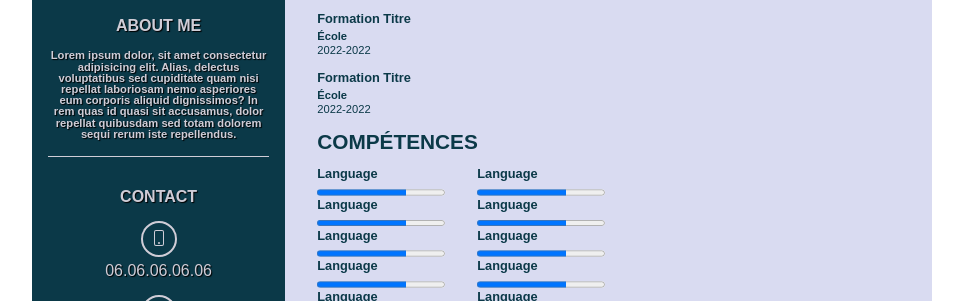
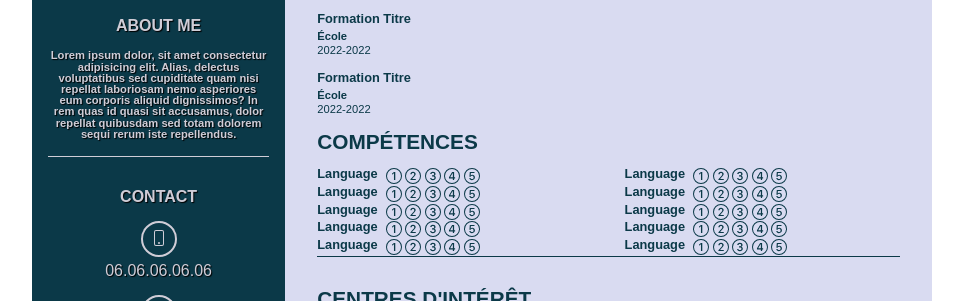
Before and after one commit to Maxime-Serrurier/maxime-serrurier.github.io, a plain HTML site: page index.html in a window 1280 px wide. Shown: the part 279-580 px from the top of the page, without its empty margins (158-1121 px from the left). Drawn offline with Linux system fonts and the light colour scheme.

Commit message:
CSS skills

```diff
--- a/index.html
+++ b/index.html
@@ -89,56 +89,116 @@
                 <h4 class="main__title">compétences</h4>
                 <div class="skills__bloc">
                     <div class="skills__section">
-                        <div>
+                        <div class="skills__progress">
                             <h5 class="main__h5">Language</h5>
-                            <progress value="70" max="100">70 %</progress>
+                            <div class="skills__progress-bar">
+                                <img src="./images/1-circle.svg" alt="1">
+                                <img src="./images/2-circle.svg" alt="2">
+                                <img src="./images/3-circle.svg" alt="3">
+                                <img src="./images/4-circle.svg" alt="4">
+                                <img src="./images/5-circle.svg" alt="5">
+                            </div>
                         </div>
 
-                        <div>
+                        <div class="skills__progress">
                             <h5 class="main__h5">Language</h5>
-                            <progress value="70" max="100">70 %</progress>
+                            <div class="skills__progress-bar">
+                                <img src="./images/1-circle.svg" alt="1">
+                                <img src="./images/2-circle.svg" alt="2">
+                                <img src="./images/3-circle.svg" alt="3">
+                                <img src="./images/4-circle.svg" alt="4">
+                                <img src="./images/5-circle.svg" alt="5">
+                            </div>
                         </div>
 
-                        <div>
+                        <div class="skills__progress">
                             <h5 class="main__h5">Language</h5>
-                            <progress value="70" max="100">70 %</progress>
+                            <div class="skills__progress-bar">
+                                <img src="./images/1-circle.svg" alt="1">
+                                <img src="./images/2-circle.svg" alt="2">
+                                <img src="./images/3-circle.svg" alt="3">
+                                <img src="./images/4-circle.svg" alt="4">
+                                <img src="./images/5-circle.svg" alt="5">
+                            </div>
                         </div>
 
-                        <div>
+                        <div class="skills__progress">
                             <h5 class="main__h5">Language</h5>
-                            <progress value="70" max="100">70 %</progress>
+                            <div class="skills__progress-bar">
+                                <img src="./images/1-circle.svg" alt="1">
+                                <img src="./images/2-circle.svg" alt="2">
+                                <img src="./images/3-circle.svg" alt="3">
+                                <img src="./images/4-circle.svg" alt="4">
+                                <img src="./images/5-circle.svg" alt="5">
+                            </div>
                         </div>
 
-                        <div>
+                        <div class="skills__progress">
                             <h5 class="main__h5">Language</h5>
-                            <progress value="70" max="100">70 %</progress>
+                            <div class="skills__progress-bar">
+                                <img src="./images/1-circle.svg" alt="1">
+                                <img src="./images/2-circle.svg" alt="2">
+                                <img src="./images/3-circle.svg" alt="3">
+                                <img src="./images/4-circle.svg" alt="4">
+                                <img src="./images/5-circle.svg" alt="5">
+                            </div>
                         </div>
                     </div>
 
                     <div class="skills__section">
-                        <div>
+                        <div class="skills__progress">
                             <h5 class="main__h5">Language</h5>
-                            <progress value="70" max="100">70 %</progress>
+                            <div class="skills__progress-bar">
+                                <img src="./images/1-circle.svg" alt="1">
+                                <img src="./images/2-circle.svg" alt="2">
+                                <img src="./images/3-circle.svg" alt="3">
+                                <img src="./images/4-circle.svg" alt="4">
+                                <img src="./images/5-circle.svg" alt="5">
+                            </div>
                         </div>
 
-                        <div>
+                        <div class="skills__progress">
                             <h5 class="main__h5">Language</h5>
-                            <progress value="70" max="100">70 %</progress>
+                            <div class="skills__progress-bar">
+                                <img src="./images/1-circle.svg" alt="1">
+                                <img src="./images/2-circle.svg" alt="2">
+                                <img src="./images/3-circle.svg" alt="3">
+                                <img src="./images/4-circle.svg" alt="4">
+                                <img src="./images/5-circle.svg" alt="5">
+                            </div>
                         </div>
 
-                        <div>
+                        <div class="skills__progress">
                             <h5 class="main__h5">Language</h5>
-                            <progress value="70" max="100">70 %</progress>
+                            <div class="skills__progress-bar">
+                                <img src="./images/1-circle.svg" alt="1">
+                                <img src="./images/2-circle.svg" alt="2">
+                                <img src="./images/3-circle.svg" alt="3">
+                                <img src="./images/4-circle.svg" alt="4">
+                                <img src="./images/5-circle.svg" alt="5">
+                            </div>
                         </div>
 
-                        <div>
+                        <div class="skills__progress">
                             <h5 class="main__h5">Language</h5>
-                            <progress value="70" max="100">70 %</progress>
+                            <div class="skills__progress-bar">
+                                <img src="./images/1-circle.svg" alt="1">
+                                <img src="./images/2-circle.svg" alt="2">
+                                <img src="./images/3-circle.svg" alt="3">
+                                <img src="./images/4-circle.svg" alt="4">
+                                <img src="./images/5-circle.svg" alt="5">
+                            </div>
                         </div>
 
-                        <div>
+                        <div class="skills__progress">
                             <h5 class="main__h5">Language</h5>
-                            <progress value="70" max="100">70 %</progress>
+                            <div class="skills__progress-bar">
+                                <img src="./images/1-circle.svg" alt="1">
+                                <img src="./images/2-circle.svg" alt="2">
+                                <img src="./images/3-circle.svg" alt="3">
+                                <img src="./images/4-circle.svg" alt="4">
+                                <img src="./images/5-circle.svg" alt="5">
+                            </div>
                         </div>
                     </div>
                 </div>
@@ -146,6 +206,7 @@
 
             <section class="interests">
                 <h4 class="main__title">centres d'intérêt</h4>
+                <div class="interests__content">
                     <div class="interests__logo">
                         <img src="../images/controller.svg" alt="logo manette">
                         <p>Jeux vidéo</p>
@@ -165,7 +226,7 @@
                         <img src="../images/moon-stars.svg" alt="logo lune étoilée">
                         <p>Astronomie</p>
                     </div>
-
+                </div>
             </section>
         </main>
     </div>
--- a/style.css
+++ b/style.css
@@ -11,6 +11,7 @@ body {
 }
 
 .container {
+    height: 100%;
     width: 900px;
     margin: 0 auto;
     display: flex;
@@ -137,3 +138,27 @@ body {
     display: flex;
     gap: 2rem;
 }
+
+.skills__section {
+    width: 50%;
+}
+
+.skills__progress {
+    display: flex;
+    gap: .5rem;
+}
+
+.skills__progress-bar {
+    height: 1rem;
+}
+
+.interests__content {
+    display: flex;
+    justify-content: space-around;
+}
+
+.interests__logo {
+    display: flex;
+    flex-direction: column;
+    align-items: center;
+}
```
Also changed, not shown: images/1-circle.svg (added), images/2-circle.svg (added), images/3-circle.svg (added), images/4-circle.svg (added), images/5-circle.svg (added). Lines whose indentation alone changed are shown as unchanged.
